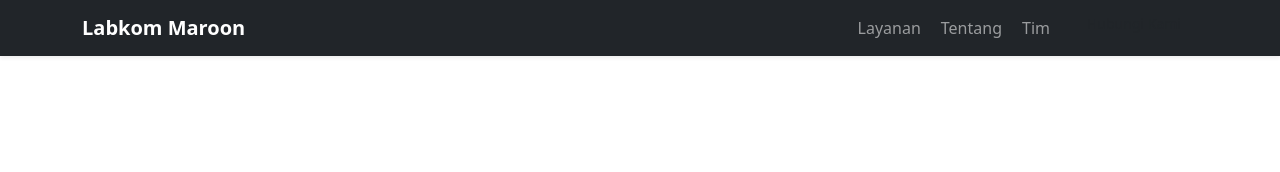
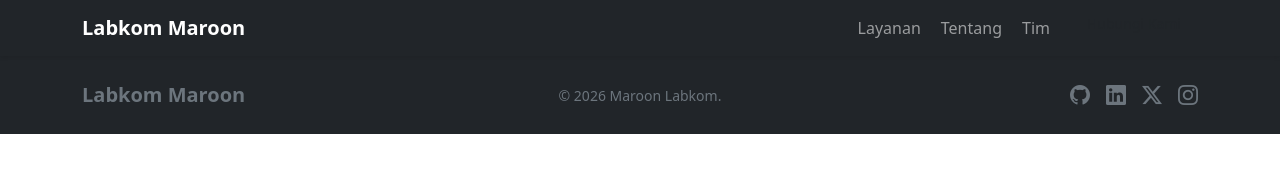
Before and after one commit to alief113024-cpu/Pertemuan-5-SE, a plain HTML site: page index.html in a window 1280 px wide. Drawn offline with nearby package versions, Linux system fonts and the light colour scheme.

Commit message:
tambah footer

```diff
--- a/index.html
+++ b/index.html
@@ -61,6 +61,28 @@
     </div>
   </nav>
 
+  <!-- ═══════════════════════════════════════════════════
+       FOOTER
+  ════════════════════════════════════════════════════ -->
+  <footer class="py-4 bg-dark text-secondary">
+    <div class="container">
+      <div class="row align-items-center gy-3">
+        <div class="col-md-4">
+          <span class="fw-bold fs-5">Labkom Maroon</span>
+        </div>
+        <div class="col-md-4 text-md-center">
+          <small>&copy; 2026 Maroon Labkom.</small>
+        </div>
+        <div class="col-md-4 text-md-end d-flex justify-content-md-end gap-3">
+          <a href="#" class="text-decoration-none text-secondary"><i class="bi bi-github fs-5"></i></a>
+          <a href="#" class="text-decoration-none text-secondary"><i class="bi bi-linkedin fs-5"></i></a>
+          <a href="#" class="text-decoration-none text-secondary"><i class="bi bi-twitter-x fs-5"></i></a>
+          <a href="#" class="text-decoration-none text-secondary"><i class="bi bi-instagram fs-5"></i></a>
+        </div>
+      </div>
+    </div>
+  </footer>
+
   <!-- Bootstrap 5 JS -->
   <script src="https://cdn.jsdelivr.net/npm/bootstrap@5.3.3/dist/js/bootstrap.bundle.min.js"></script>
 </body>
```
